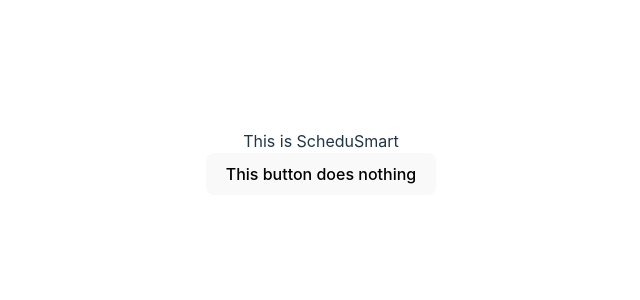
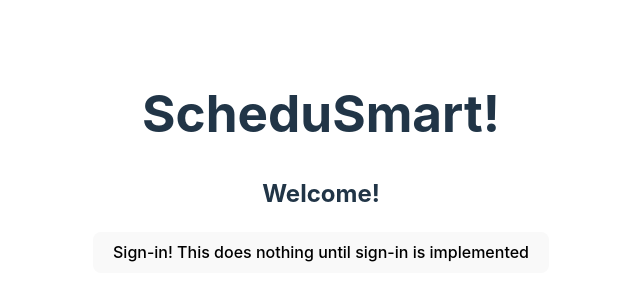
Before and after one commit to Reece-Ausmus/ScheduSmart, a React (Vite) app in the folder schedusmart-frontend/: page /welcome in a window 1280 px wide. Shown: the part 238-538 px from the top of the page, without its empty margins (319-959 px from the left). Built offline with nearby package versions, Linux system fonts and the light colour scheme.

Commit message:
Implentede VERY basic front-end, just a few webpages set up for now. Next step should be basic navigation, so that we can all work on our own parts seperatly

```diff
--- a/schedusmart-frontend/src/App.jsx
+++ b/schedusmart-frontend/src/App.jsx
@@ -1,16 +1,30 @@
 import { useState } from 'react'
-import reactLogo from './assets/react.svg'
-import viteLogo from '/vite.svg'
 import './App.css'
+import { BrowserRouter, Routes, Route} from 'react-router-dom'
+import Welcome from './pages/Welcome'
+import Settings from './pages/Settings'
+import Dashboard from './pages/Dashboard'
+import NoPage from './pages/NoPage'
 
+// to run program
+// Open new terminal
+// cd into ScheduSmart\schedusmart-frontend
+// run command:
+//    npm run dev
+// save program to update to local server
 
-function App() {
+export default function App() {
   return (
-    <>
-    <header>This is ScheduSmart</header>
-    <button>This button does nothing</button>
-    </>
+    <div>
+      <BrowserRouter>
+        <Routes>
+          <Route index element={<Welcome/>} />
+          <Route path="/welcome" element={<Welcome/>} />
+          <Route path="/settings" element={<Settings/>} />
+          <Route path="/dashboard" element={<Dashboard/>} />
+          <Route path="*" element={<NoPage/>} />
+        </Routes>
+      </BrowserRouter>
+    </div>
   );
 }
-
-export default App
--- /dev/null
+++ b/schedusmart-frontend/src/components/Header.jsx
@@ -0,0 +1,6 @@
+
+export default function Header() {
+    return (
+        <h1>ScheduSmart!</h1>
+    );
+}
--- /dev/null
+++ b/schedusmart-frontend/src/pages/Dashboard.jsx
@@ -0,0 +1,10 @@
+import Header from '../components/Header'
+
+export default function Dashboard() {
+    return(
+        <>
+        <Header/>
+        <h2>Dashboard!</h2>
+        </>
+    );
+}
--- /dev/null
+++ b/schedusmart-frontend/src/pages/NoPage.jsx
@@ -0,0 +1,10 @@
+import Header from '../components/Header'
+
+export default function Settings() {
+    return(
+        <>
+        <Header/>
+        <h2>Error 404: Not Found</h2>
+        </>
+    );
+}
--- /dev/null
+++ b/schedusmart-frontend/src/pages/Settings.jsx
@@ -0,0 +1,10 @@
+import Header from '../components/Header'
+
+export default function Settings() {
+    return(
+        <>
+        <Header/>
+        <h2>Settings!</h2>
+        </>
+    );
+}
--- /dev/null
+++ b/schedusmart-frontend/src/pages/Welcome.jsx
@@ -0,0 +1,11 @@
+import Header from '../components/Header'
+
+export default function Welcome() {
+    return(
+        <>
+        <Header/>
+        <h2>Welcome!</h2>
+        <button>Sign-in! This does nothing until sign-in is implemented</button>
+        </>
+    );
+}
```
